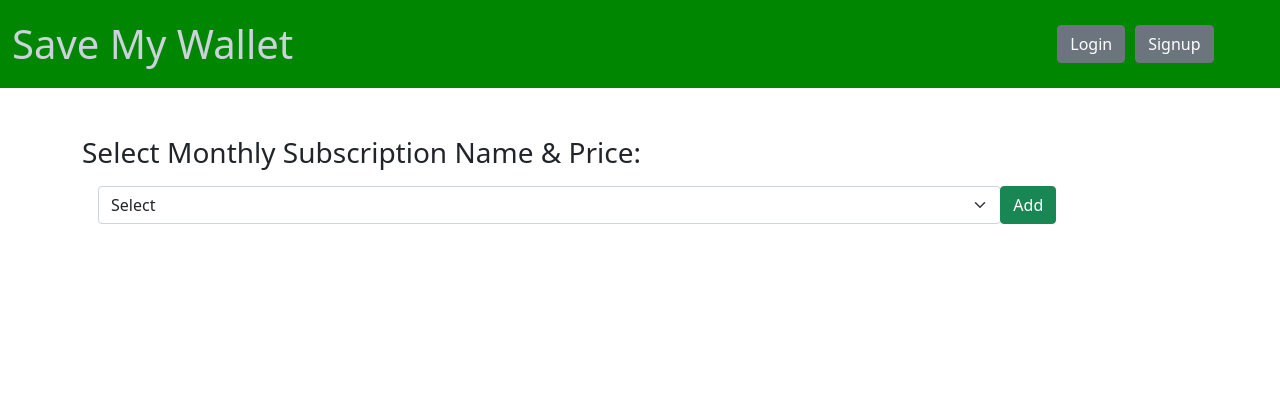
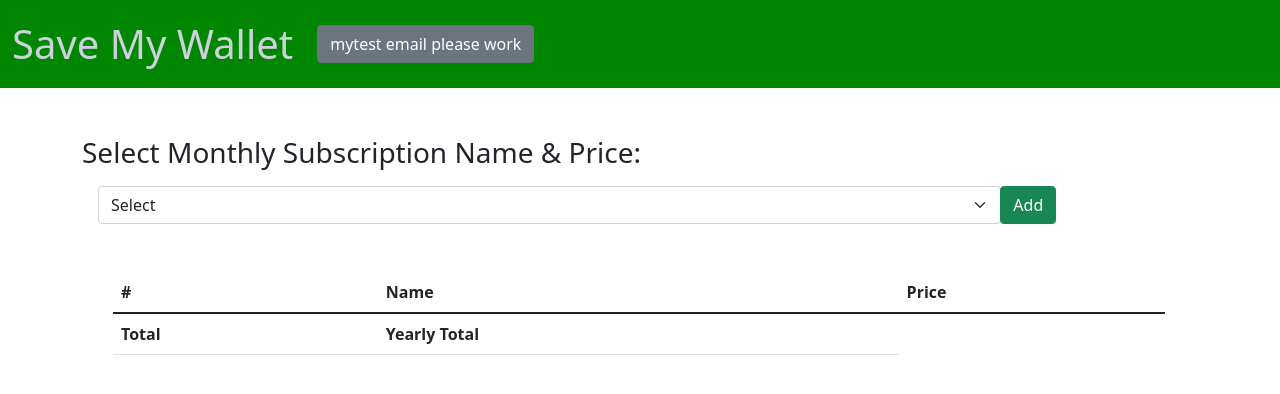
Before and after one commit to kylejava/DevJam, a Flask app: page /user_table in a window 1280 px wide. Shown: the top 394 px of the page. Run offline with Flask 2, Linux system fonts and the light colour scheme; lists and menus that the app fills with data are empty; some libraries are stand-ins or nearby versions.

Commit message:
Routing Pages Together!!!!

```diff
--- a/main.py
+++ b/main.py
@@ -17,6 +17,11 @@ def user_index():
 
     return render_template('login.html')
 
+
+@app.route('/user_sign_up' , methods = ['GET' , 'POST'])
+def user_sign_up():
+    return render_template('createAccount.html')
+
 @app.route('/user_table' , methods = ['GET' , 'POST'])
 def user_table():
     return render_template('user_table.html')
--- a/static/src/values.js
+++ b/static/src/values.js
@@ -7,4 +7,20 @@ values = [
     "Name": "Netflix Basic Plan",
     "Price": 9.99
   },
+  {
+    "Name": "Playstation Network",
+    "Price": 9.99
+  },
+  {
+    "Name": "Spotify Premiuim",
+    "Price": 9.99
+  },
+  {
+    "Name": "Hulu",
+    "Price": 6.99
+  },
+  {
+    "Name": "Disney Plus",
+    "Price": 7.99
+  },
 ];
--- a/templates/createAccount.html
+++ b/templates/createAccount.html
@@ -8,8 +8,7 @@
     <link href="https://fonts.googleapis.com/css2?family=Roboto:wght@400;500;700&display=swap" rel="stylesheet">
     <link href="https://cdn.jsdelivr.net/npm/bootstrap@5.1.3/dist/css/bootstrap.min.css" rel="stylesheet" integrity="sha384-1BmE4kWBq78iYhFldvKuhfTAU6auU8tT94WrHftjDbrCEXSU1oBoqyl2QvZ6jIW3" crossorigin="anonymous">
     <title>Login / Sign Up Form</title>
-    <link rel="stylesheet" href="/static/css/login-style.css">
-  </head>
+<link rel="stylesheet"href="{{ url_for('static', filename='stylesheets/login-style.css') }}">  </head>
   <body>
     <!-- Navbar starts here -->
     <nav id="navbar" class="navbar navbar-expand-lg">
@@ -38,7 +37,7 @@
         </div>
         <button class="form__button" type="submit">Continue</button>
         <p class="form__text">
-          <a class="form__link" href="/templates/login.html" id="linkLogin">Already have an account? Sign in</a>
+          <a class="form__link" href="/user_login" id="linkLogin">Already have an account? Sign in</a>
         </p>
       </form>
 
--- a/templates/index.html
+++ b/templates/index.html
@@ -19,8 +19,8 @@
         </div>
           <span class="navbar-toggler-icon"></span>
         <div class="collapse navbar-collapse" id="navbarNav">
-          <a id="loginbutton" class="btn btn-secondary" href="/templates/login.html" role="button">Login</a>
-          <a id="signupbutton" class="btn btn-secondary" href="/templates/createAccount.html" role="button">Signup</a>
+          <a id="loginbutton" class="btn btn-secondary" href="/user_login" role="button">Login</a>
+          <a id="signupbutton" class="btn btn-secondary" href="/user_sign_up" role="button">Signup</a>
         </div>
       </div>
     </nav>
--- a/templates/user_table.html
+++ b/templates/user_table.html
@@ -16,8 +16,7 @@
         </div>
           <span class="navbar-toggler-icon"></span>
         <div class="collapse navbar-collapse" id="navbarNav">
-          <a id="loginbutton" class="btn btn-secondary" href="#" role="button">Login</a>
-          <a id="signupbutton" class="btn btn-secondary" href="#" role="button">Signup</a>
+                  <a id="email" class="btn btn-secondary" href="#" role="button">kyleedwardgjava@gmail.com</a>
         </div>
       </div>
     </nav>
@@ -42,8 +41,28 @@
           <div class="col-lg-2">
             <button type="button" class="btn btn-success" onClick = "add(values)">Add</button>
           </div>
-          <div class="my_account!!!!">
+          <div class = "container pt-5" id="my_account!!!!">
+            <table class="table col-lg-10">
+              <thead>
+                <tr>
+                  <th scope="col">#</th>
+                  <th scope="col">Name</th>
+                  <th scope="col">Price</th>
+                </tr>
+              </thead>
+              <tbody id = "tbody">
 
+              </tbody>
+              <thead>
+                <tr>
+                  <th scope="col">Total</th>
+                  <th scope="col">Yearly Total</th>
+                </tr>
+              </thead>
+              <tbody id = "tbody_total">
+
+              </tbody>
+            </table>
           </div>
         </div>
       </div>
@@ -57,16 +76,57 @@
     <script src="static/src/fb_keys.js"></script>
     <script src="static/src/values.js"></script>
     <script type="text/javascript">
-
+      document.getElementById('email').innerHTML = "mytest email please work";
+      var my_account = document.getElementById('my_account!!!')
+      var temp_array = [];
+      var counter = 0
+      var total = 0;
+      var yearly_total = 0;
+      var tbody = document.getElementById('tbody');
+      var tbody_total = document.getElementById('tbody_total');
       function add(values){
-        //alert("test");
-        alert(values[0]["name"]);
-        var temp_array = [];
-        var total = 0;
+        counter+=1;
         var e = document.getElementById("select_drop");
         var index = e.value;
         var strUser = e.options[e.selectedIndex].text;
-        temp_array.push(strUser);
+
+        var tr = document.createElement('tr');
+        var counter_td = document.createElement('td');
+        var counter_text = document.createTextNode(counter);
+        counter_td.appendChild(counter_text);
+        tr.appendChild(counter_td);
+
+
+        var name_td = document.createElement('td');
+        var name_text = document.createTextNode(values[index-1]["Name"]);
+        name_td.appendChild(name_text);
+        tr.appendChild(name_td);
+
+        var price_td = document.createElement('td');
+        var price_text = document.createTextNode(values[index-1]["Price"]);
+        price_td.appendChild(price_text);
+        tr.appendChild(price_td);
+
+
+
+
+        tbody.appendChild(tr);
+
+        total += values[index-1]["Price"];
+        yearly_total = total * 12;
+
+        var tr_total = document.createElement('tr');
+        var total_td = document.createElement('td');
+        var total_text = document.createTextNode(total);
+        total_td.appendChild(total_text);
+        tr_total.appendChild(total_td);
+
+        var yearly_total_td = document.createElement('td');
+        var  yearly_total_text= document.createTextNode(yearly_total);
+        yearly_total_td.appendChild(yearly_total_text);
+        tr_total.appendChild(yearly_total_td);
+
+        tbody_total.appendChild(tr_total);
       }
     </script>
   </body>
```
Also changed, not shown: static/stylesheets/index.css (added, +23 -0 lines), templates/login.html (+6 -6 lines).
